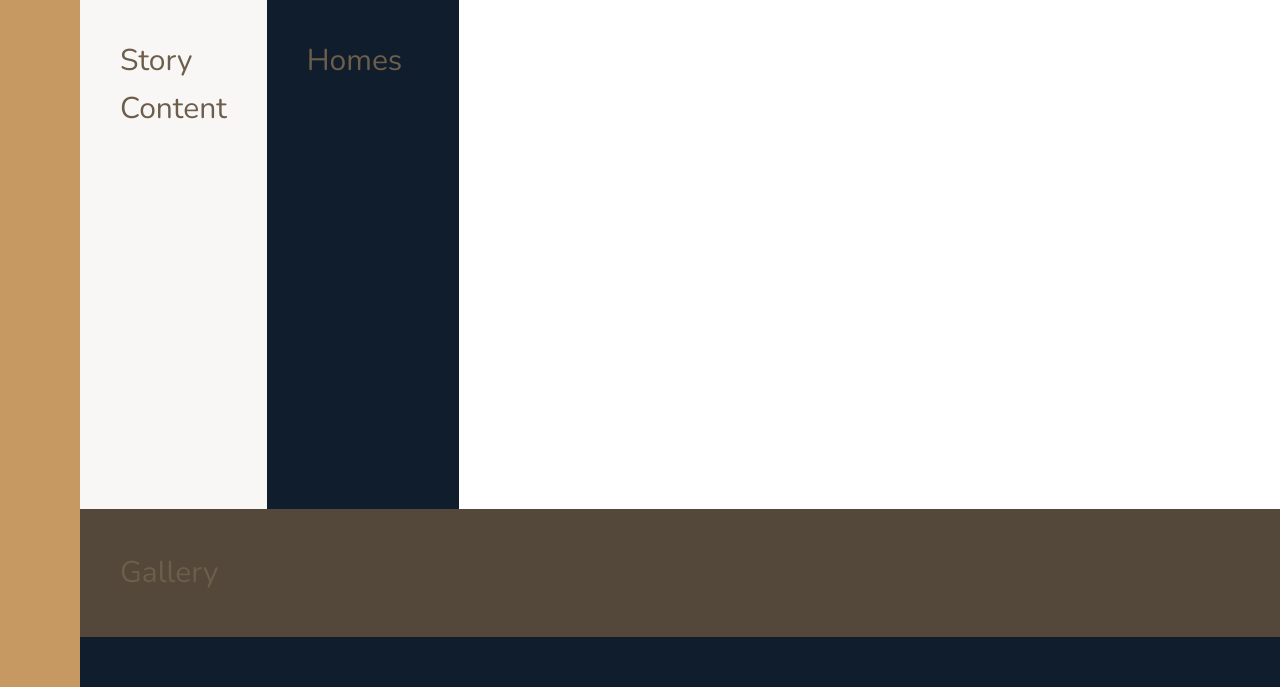
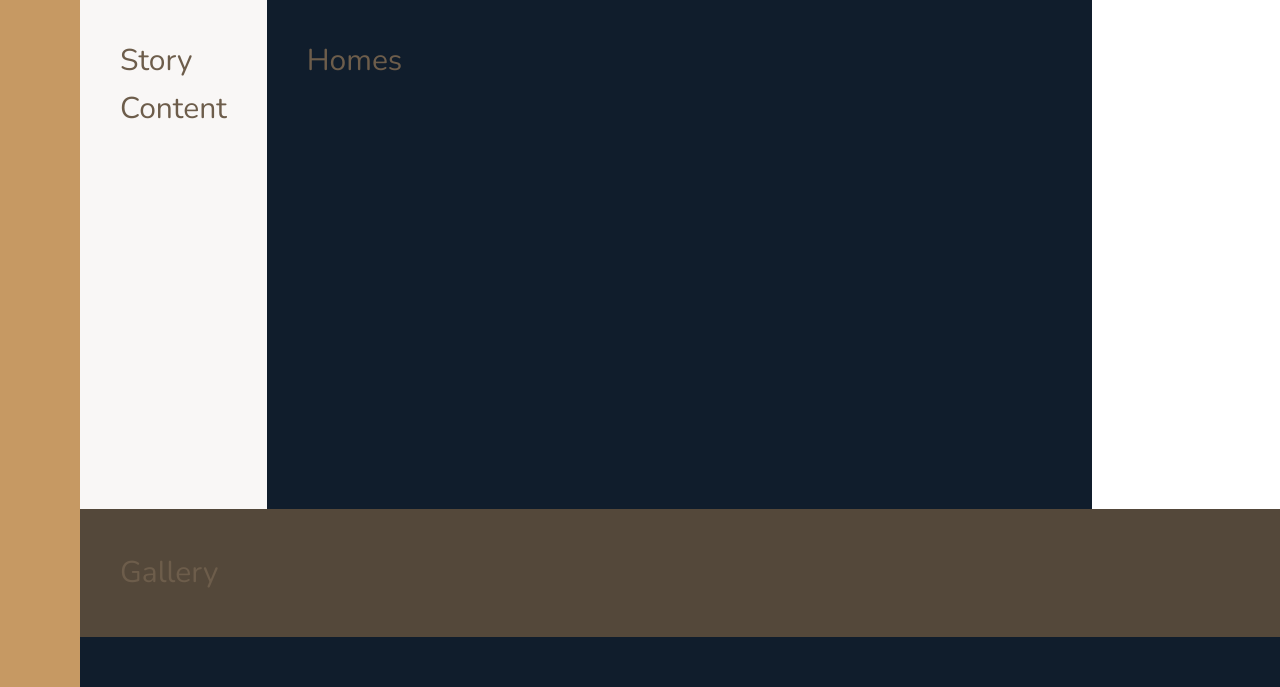
Before and after one commit to PatrickBoyn/nexter, a website: page index.html in a window 1280 px wide. Shown: the part 819-1506 px from the top of the page. Drawn offline with nearby package versions, Linux system fonts and the light colour scheme.

Commit message:
Added the grid columns.

```diff
--- a/sass/_homes.scss
+++ b/sass/_homes.scss
@@ -1,3 +1,4 @@
 .homes {
   background-color: $secondary-color;
+  grid-column: center-start / center-end;
 }
```
Also changed, not shown: css/main.css.
